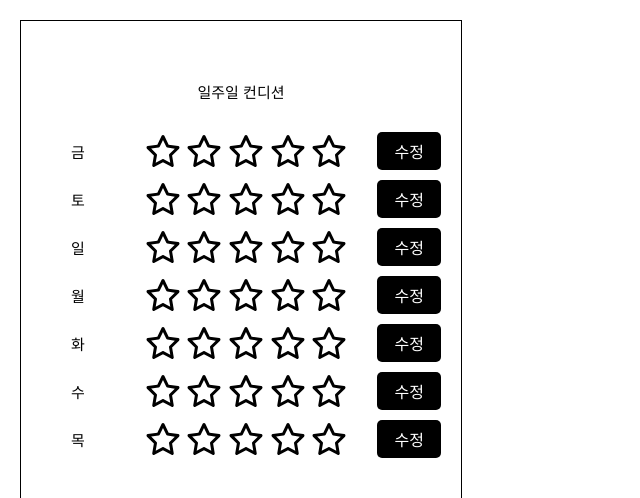
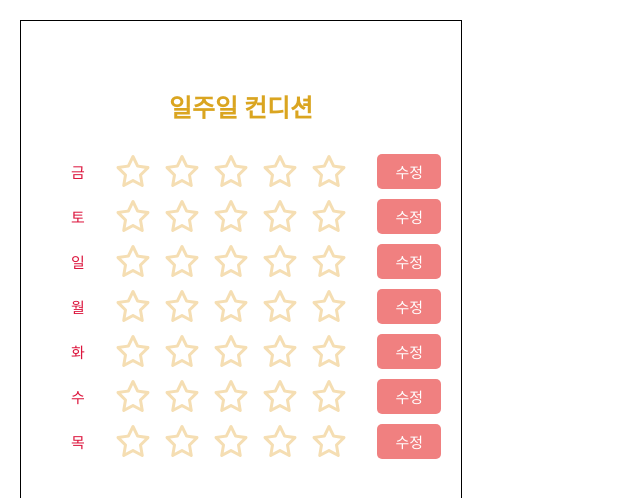
Before and after one commit to NarciSource/Pre-Onboarding-FE--post-assessment, a React (Create React App) app: page / in a window 1280 px wide. Shown: the top 498 px of the page, without its empty margins (0-640 px from the left). Built offline with nearby package versions, Linux system fonts and the light colour scheme; no server answers.

Commit message:
styled: css 꾸밈

```diff
--- a/src/App.js
+++ b/src/App.js
@@ -18,8 +18,8 @@ const AppDiv = styled.div`
     border: 1px solid black;
 
     h1 {
-        font-size: 15px;
-        font-weight: normal;
+        color: goldenrod;
+        font-size: 25px;
         text-align: center;
         margin-bottom: 30px;
     }
@@ -27,12 +27,13 @@ const AppDiv = styled.div`
     .button {
         cursor: pointer;
         color: white;
-        background: black;
+        background: lightcoral;
         padding: 7px 15px;
         border: none;
         border-radius: 5px;
         text-align: center;
         text-decoration-line: none;
+        font-size: 15px;
     }
 `;
 
--- a/src/components/RatingsItem.jsx
+++ b/src/components/RatingsItem.jsx
@@ -21,7 +21,7 @@ function RatingsItem({ dayOfWeek, ratings, setRatings }) {
             <div className="day">{dayOfWeek}</div>
             <div className="ratings">
                 {[1, 2, 3, 4, 5].map((rating, idx) => (
-                    <FontAwesomeIcon key={idx} icon={rating <= ratings || 0 ? solidStar : regularStar} onClick={() => setRatings?.(rating)} />
+                    <FontAwesomeIcon key={idx} className="rating" icon={rating <= ratings || 0 ? solidStar : regularStar} onMouseEnter={() => setRatings?.(rating)} />
                 ))}
             </div>
         </RatingsItemDiv>
@@ -35,7 +35,8 @@ const RatingsItemDiv = styled.div`
     font-size: 15px;
 
     .day {
-        margin: 0 30px;
+        color: crimson;
+        margin-left: 30px;
     }
     .ratings {
         display: flex;
@@ -43,6 +44,7 @@ const RatingsItemDiv = styled.div`
         width: 100%;
         margin: 0 30px;
         font-size: xx-large;
+        color: wheat;
     }
 `;
 
--- a/src/pages/RatingsPage.jsx
+++ b/src/pages/RatingsPage.jsx
@@ -39,6 +39,12 @@ const RatingsLayoutDiv = styled.div`
     .button {
         margin: 50% 35%;
     }
+    .ratings {
+        cursor: pointer;
+    }
+    .rating:hover {
+        color: gold;
+    }
 `;
 
 export default RatingsPage;
```
